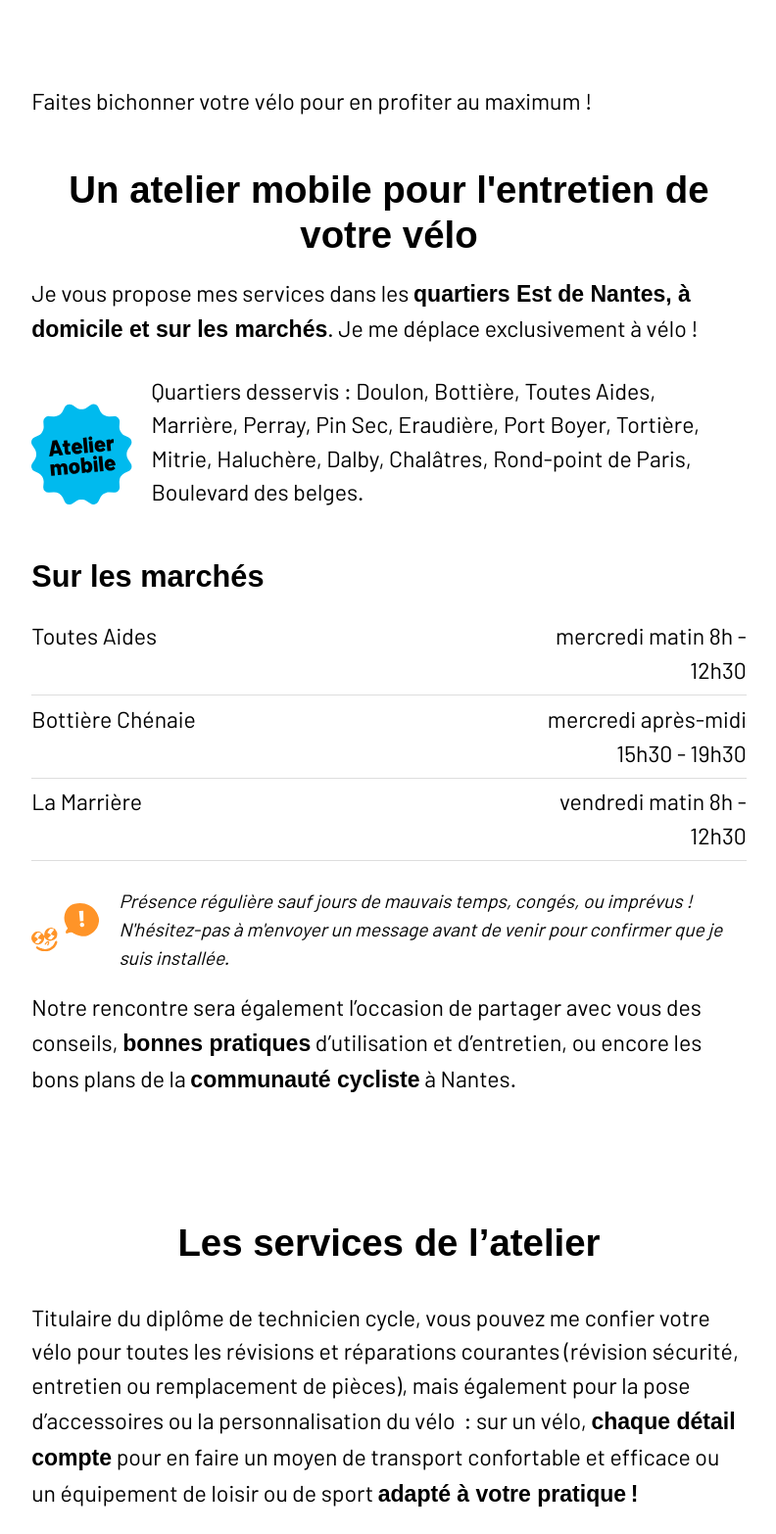
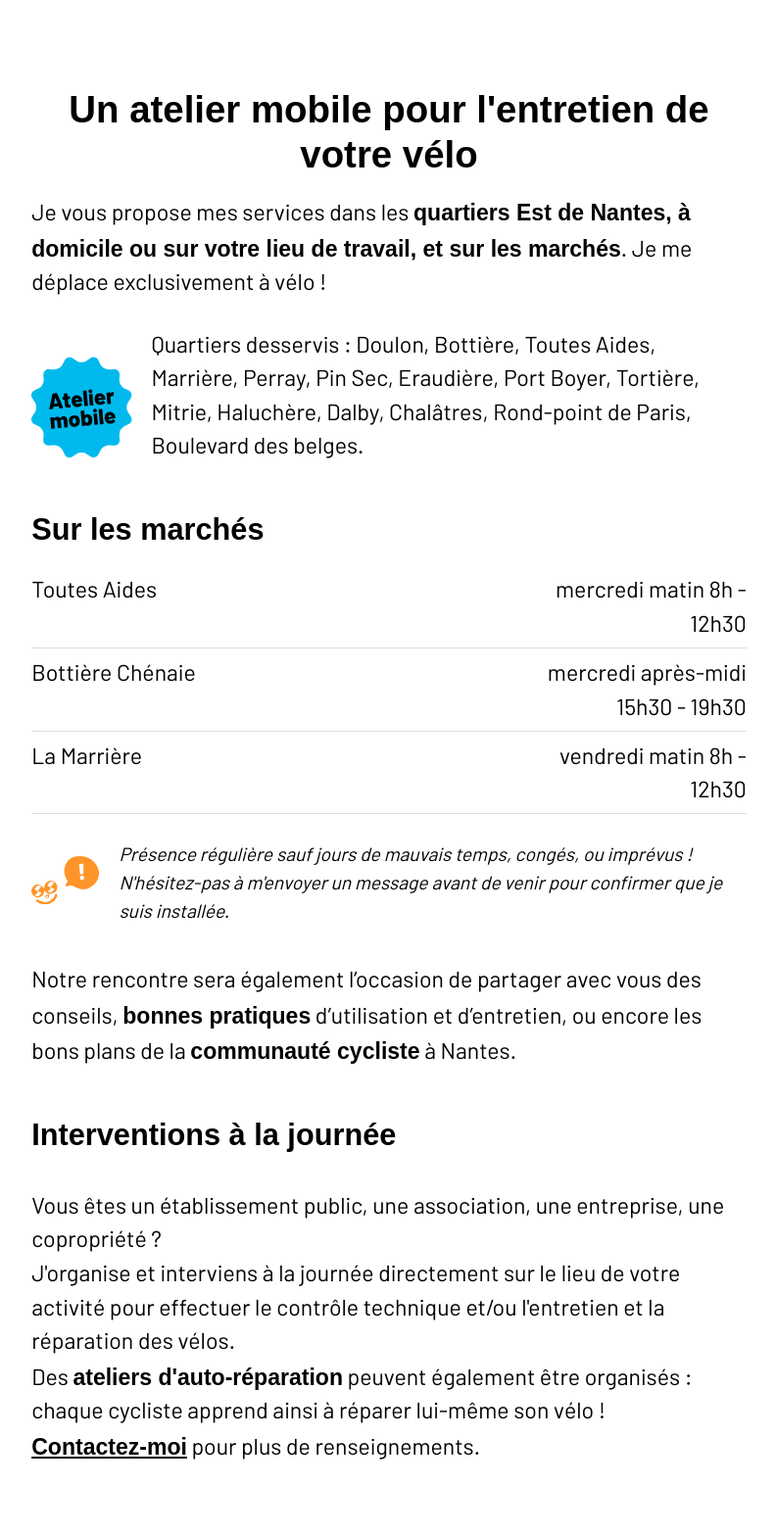
Before and after one commit to atelier-alice/atelier-web, a plain HTML site: page index.html in a window 1280 px wide. Shown: the part 534-2100 px from the top of the page at 98% size, without its empty margins (243-1035 px from the left). Drawn offline with Linux system fonts and the light colour scheme; a web font is replaced by a local one.

Commit message:
Ajout interventions journée
Ajout texte interventions en entreprise.

```diff
--- a/index.html
+++ b/index.html
@@ -86,19 +86,13 @@
     </header>
     <main>
       <section class="section">
-        <div class="section__intro">
-          <!-- <img src="https://images.unsplash.com/photo-1485965120184-e220f721d03e?ixlib=rb-1.2.1&ixid=MnwxMjA3fDB8MHxwaG90by1wYWdlfHx8fGVufDB8fHx8&auto=format&fit=crop&w=1740&q=80" alt=""> -->
-          <p class="intro__text">
-            Faites bichonner votre vélo pour en profiter au maximum !
-          </p>
-        </div>
         <div class="section__content">
           <h2 class="intro__title">
             Un atelier mobile pour l'entretien de votre vélo
           </h2>
           <p>
             Je vous propose mes services dans les
-            <strong>quartiers Est de Nantes, à domicile et sur les marchés</strong>. Je me déplace exclusivement à
+            <strong>quartiers Est de Nantes, à domicile ou sur votre lieu de travail, et sur les marchés</strong>. Je me déplace exclusivement à
             vélo !
           </p>
           <div class="drapeau">
@@ -159,13 +153,20 @@
               <em>Présence régulière sauf jours de mauvais temps, congés, ou imprévus ! N'hésitez-pas à m'envoyer un message avant de venir pour confirmer que je suis installée.</em>
             </div>
           </div>
+        </div>
           <p>
             Notre rencontre sera également l’occasion de partager avec vous des
             conseils, <strong>bonnes pratiques</strong> d’utilisation et
             d’entretien, ou encore les bons plans de la
             <strong>communauté cycliste</strong> à Nantes.
           </p>
-        </div>
+          <h3>Interventions à la journée</h3>
+          <p>Vous êtes un établissement public, une association, une entreprise, une copropriété ? <br />
+            J'organise et interviens à la journée directement sur le lieu de votre activité pour effectuer le contrôle technique
+            et/ou l'entretien et la réparation des vélos. <br />
+            Des <strong>ateliers d'auto-réparation</strong> peuvent également être organisés : chaque cycliste apprend ainsi à réparer lui-même son vélo !
+            <br /><a href="#contact"><strong>Contactez-moi</strong></a> pour plus de renseignements.
+          </p>
       </section>
       <section class="section">
         <div class="section__intro">
@@ -248,8 +249,8 @@
               </svg>
             </div>
             <div class="dradeau__content">
-              <em>Un tarif différent peut être appliqué pour certains vélos
-                cargo ou électriques selon la complexité de l’intervention</em>
+              <em>Les tarifs sont majorés pour certains vélos
+                cargo ou électriques, selon la complexité de l’intervention.</em>
             </div>
           </div>
         </div>
```
